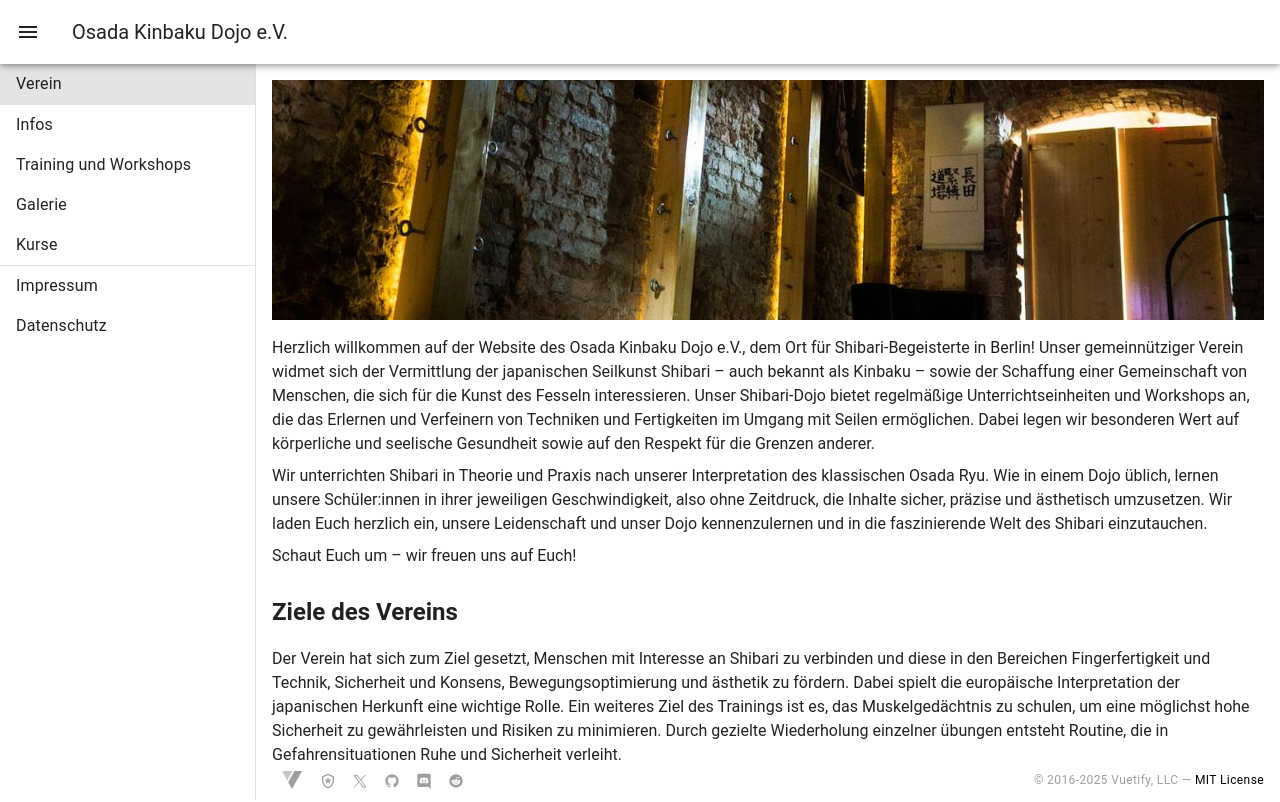
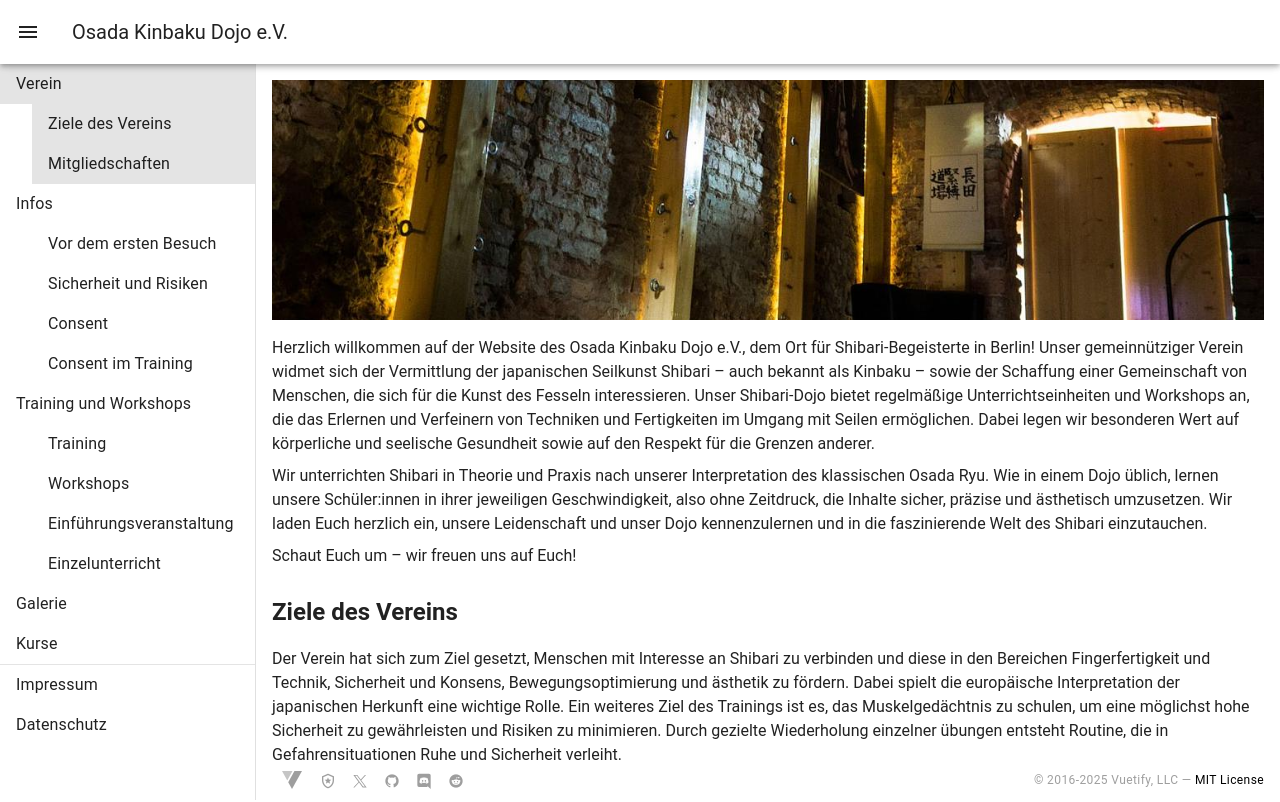
Before and after one commit to osada-kinbaku-ev/kinbaku-static, a Vue app: page /#/verein in a window 1280 px wide. Shown: the top 802 px of the page. Built offline with nearby package versions, Linux system fonts and the light colour scheme.

Commit message:
Introduce submenus and anchors

```diff
--- a/src/App.vue
+++ b/src/App.vue
@@ -11,12 +11,29 @@
         :location="left"
       >
       <v-list-item to="verein" title="Verein"></v-list-item>
+      <v-list-item class="indent" to="verein#ziele" title="Ziele des Vereins"></v-list-item>
+      <v-list-item class="indent" to="verein#mitgliedschaften" title="Mitgliedschaften"></v-list-item>
+      <!-- <v-list-item class="indent" to="verein#trainerinnen" title="Trainerinnen und Trainer"></v-list-item> -->
+
+      <v-list-item to="infos" title="Infos"></v-list-item>
+      <v-list-item class="indent" to="infos#besuch" title="Vor dem ersten Besuch"></v-list-item>
+      <v-list-item class="indent" to="infos#sicherheit" title="Sicherheit und Risiken"></v-list-item>
+      <v-list-item class="indent" to="infos#consent" title="Consent"></v-list-item>
+      <v-list-item class="indent" to="infos#consent-training" title="Consent im Training"></v-list-item>
+
+
+      <v-list-item to="training-und-workshops" title="Training und Workshops"></v-list-item>
+      <v-list-item class="indent" to="training-und-workshops#training" title="Training"></v-list-item>
+      <v-list-item class="indent" to="training-und-workshops#workshops" title="Workshops"></v-list-item>
+      <v-list-item class="indent" to="training-und-workshops#einführungsveranstaltung" title="Einführungsveranstaltung"></v-list-item>
+      <v-list-item class="indent" to="training-und-workshops#einzelunterricht" title="Einzelunterricht"></v-list-item>
+
+      <v-list-item to="galerie" title="Galerie"></v-list-item>
+
+      <v-list-item to="kurse" title="Kurse"></v-list-item>
+
       <v-divider></v-divider>
-      <v-list-item to="infos" title="Infos"></v-list-item>
-      <v-list-item to="training-und-workshops" title="Training und Workshops"></v-list-item>
-      <v-list-item to="galerie" title="Galerie"></v-list-item>
-      <v-list-item to="kurse" title="Kurse"></v-list-item>
-      <v-divider></v-divider>
+
       <v-list-item to="impressum" title="Impressum"></v-list-item>
       <v-list-item to="datenschutz" title="Datenschutz"></v-list-item>
     </v-navigation-drawer>
@@ -50,4 +67,7 @@ h3 {
   margin-top: .8em;
   margin-bottom: .5em;
 }
+.indent {
+  margin-left: 2em;
+}
 </style>
--- a/src/pages/infos.vue
+++ b/src/pages/infos.vue
@@ -6,7 +6,7 @@
     class="mb-4"
   ></v-img>
 
-  <h2>Vor dem ersten Besuch</h2>
+  <h2 id="besuch">Vor dem ersten Besuch</h2>
 
   <p>
     Unsere Trainings sind kein Playspace und zielen auf eine sportlich formale und technische Atmosphäre ab.
@@ -75,7 +75,7 @@
     <v-col class="d-flex child-flex" cols="4"><v-img src="@/assets/strappado.jpg" aspect-ratio="1" cover></v-img></v-col>
   </v-row>
 
-  <h2>Sicherheit</h2>
+  <h2 id="sicherheit">Sicherheit</h2>
 
   <p>
     Shibari kann physische und emotionale Risiken mit sich bringen, insbesondere wenn es falsch durchgeführt wird oder wenn die Beteiligten keine Erfahrung haben. Es ist daher von größter Bedeutung, dass Sicherheitsprotokolle und -techniken beachtet werden, um Verletzungen oder Schäden zu vermeiden und die entsprechenden Risiken zu beherrschen und zu minimieren.
@@ -124,7 +124,7 @@
     <v-col class="d-flex child-flex" cols="4"><v-img src="@/assets/strappado4.jpg" aspect-ratio="1" cover></v-img></v-col>
   </v-row>
 
-  <h2>Konsens</h2>
+  <h2 id="consent">Consent</h2>
 
   <p>
     Es ist wichtig, dass Zustimmung jederzeit freiwillig und bewusst von allen erteilt wird, und dass die Grenzen und Wünsche aller Beteiligten respektiert werden. Im Osada Kinbaku Dojo e.V. messen wir dem Konsens einen großen Wert zu, um eine sichere und positive Erfahrung für alle Beteiligten zu gewährleisten.
@@ -154,7 +154,7 @@
     Und auch wenn dies in der Umkehrung nicht auf aktiv fesselnde Personen zutrifft, sind dennoch auch deren Grenzen klar zu beachten.
   </p>
 
-  <h2>Der Konsens im Training / Unsere Trainingskultur</h2>
+  <h2 id="consent-training">Der Consent im Training / Unsere Trainingskultur</h2>
   <p>
     Ein respektvolles Miteinander und gegenseitige Zustimmung sind essentiell für unsere Trainingskultur.
   </p>
--- a/src/pages/training-und-workshops.vue
+++ b/src/pages/training-und-workshops.vue
@@ -6,7 +6,7 @@
     class="mb-4"
   ></v-img>
 
-  <h2>Training</h2>
+  <h2 id="training">Training</h2>
   <p>
     Wir vermitteln das Wissen auf eine ähnliche Weise wie in einem Kampfsportverein. Es gibt mehrere Stufen, die Ihr mit der Zeit erreichen könnt. Zunächst werden Grundlagen vermittelt, wie die Einhand- und Zweihand-Fesselung. Danach folgen darauf aufbauende komplexere Fesselungen. Ihr lernt in eurem eigenen Tempo, nicht durch Frontalunterricht. Dabei wird nicht nur auf die Technik geachtet, sondern auch auf die Haltung. Das Können spiegelt sich also nicht nur im theoretischen Verstehen wider, sondern auch in der praktischen Anwendung. Erst wenn eine Technik intensiv verinnerlicht wurde, begleiten wir Euch zum nächsten Schritt. Der Unterricht im Dojo unterscheidet sich dadurch von Workshop-Konzepten.
   </p>
@@ -120,7 +120,7 @@
     Trainiert wird Kyu-übergreifend, zum Beispiel &#39;ab Grundstufe&#39;, &#39;ab Mittelstufe&#39;. Geprüft wird immer nur jeweils eine der Kyu-Stufen.
   </p>
 
-  <h2>Workshops</h2>
+  <h2 id="workshops">Workshops</h2>
   <p>
     Zu unseren Workshops begrüßen wir alle, die neugierig sind und Neues erlernen oder vertiefen möchten.
   </p>
@@ -140,7 +140,7 @@
     Kommt vorbei und dehnt Eure Horizonte aus &ndash; wir freuen uns auf Euch!
   </p>
 
-  <h2>Die Einführungsveranstaltung</h2>
+  <h2 id="einführungsveranstaltung">Die Einführungsveranstaltung</h2>
   <p>
     Die Einführungsveranstaltung dient als Grundlage für den Unterricht im Kinbaku Dojo Berlin, kann aber auch eigenständig als Workshop für Fesselinteressierte wahrgenommen werden. Durch die Einführungsveranstaltung wollen wir sicherstellen, dass alle, die bei uns unterrichtet werden, über sicherheitsrelevante Aspekte informiert sind, aber auch vereinsinterne Regelungen kennen. Dies nimmt vorab etwas Zeit in Anspruch. Daher gliedern wir die Einführungsveranstaltung vom regulären Training ab. Die Einführungsveranstaltung ist die Voraussetzung, um an unserem Training für die Grundstufe teilnehmen zu können.
   </p>
@@ -171,7 +171,7 @@
     Der Workshop soll einen überblick verschaffen und für die Trainingsstunden vorbereiten. Im Training werden später die Lerninhalte vertieft.
   </p>
 
-  <h2>Einzelunterricht</h2>
+  <h2 id="einzelunterricht">Einzelunterricht</h2>
   <p>
     Auch Einzelunterricht könnt Ihr bei uns buchen. Ob als Berlin-Besuchende, aus zeitlichen Gründen oder weil Ihr andere Inhalte als im Training vertiefen möchtet, könnte der Einzelunterricht für Euch interessant sein.
   </p>
--- a/src/pages/verein.vue
+++ b/src/pages/verein.vue
@@ -18,7 +18,7 @@
     Schaut Euch um &ndash; wir freuen uns auf Euch!
   </p>
 
-  <h2>Ziele des Vereins</h2>
+  <h2 id="ziele">Ziele des Vereins</h2>
   <p>
     Der Verein hat sich zum Ziel gesetzt, Menschen mit Interesse an Shibari zu verbinden und diese in den Bereichen Fingerfertigkeit und Technik, Sicherheit und Konsens, Bewegungsoptimierung und ästhetik zu fördern. Dabei spielt die europäische Interpretation der japanischen Herkunft eine wichtige Rolle.
     Ein weiteres Ziel des Trainings ist es, das Muskelgedächtnis zu schulen, um eine möglichst hohe Sicherheit zu gewährleisten und Risiken zu minimieren. Durch gezielte Wiederholung einzelner übungen entsteht Routine, die in Gefahrensituationen Ruhe und Sicherheit verleiht.
@@ -37,7 +37,7 @@
   </v-row>
 
 
-  <h2>Mitgliedschaften</h2>
+  <h2 id="mitgliedschaften">Mitgliedschaften</h2>
   <p>
     Für Mitgliedschaften erheben wir Beiträge, wie Ihr es aus anderen Vereinen kennt. Diese werden in der Regel von der fesselnden Person bezahlt und beinhalten selbstverständlich ein Mitbringen von Trainingspartner:innen. Anfangs empfehlen wir, Tagesmitgliedschaften zu nutzen und erst in den Verein einzutreten, wenn sich eine gewisse Regelmäßigkeit abzeichnet.
   </p>
--- a/src/router/index.js
+++ b/src/router/index.js
@@ -20,6 +20,13 @@ app_routes.push(...[
 const router = createRouter({
   history: createWebHashHistory(),
   routes: app_routes,
+  scrollBehavior: function(to, from, savedPosition) {
+    if (to.hash) {
+        return {el: to.hash, top: 100}
+    } else {
+        return { x: 0, y: 0 }
+    }
+  },
 })
 
 // Workaround for https://github.com/vitejs/vite/issues/11804
```
